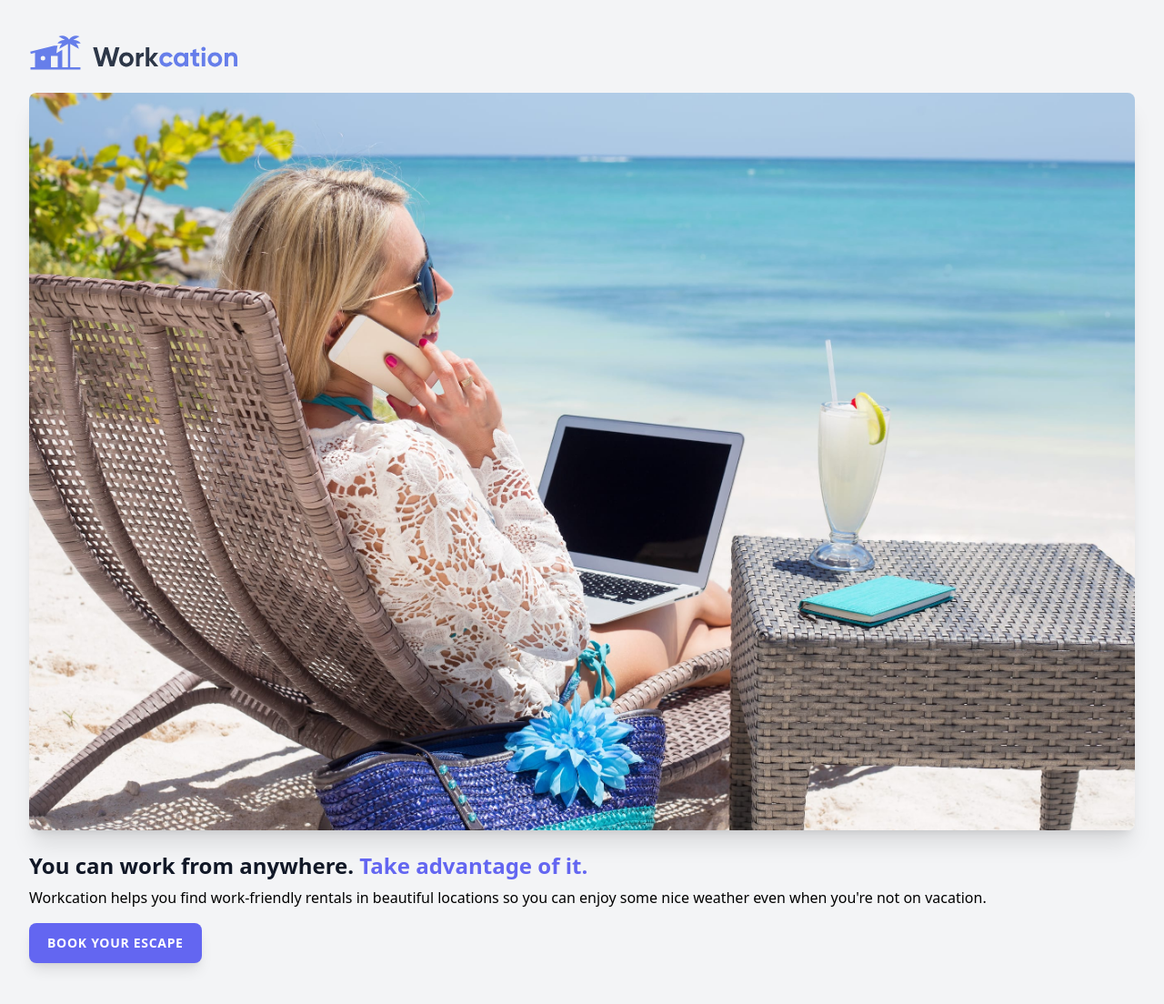
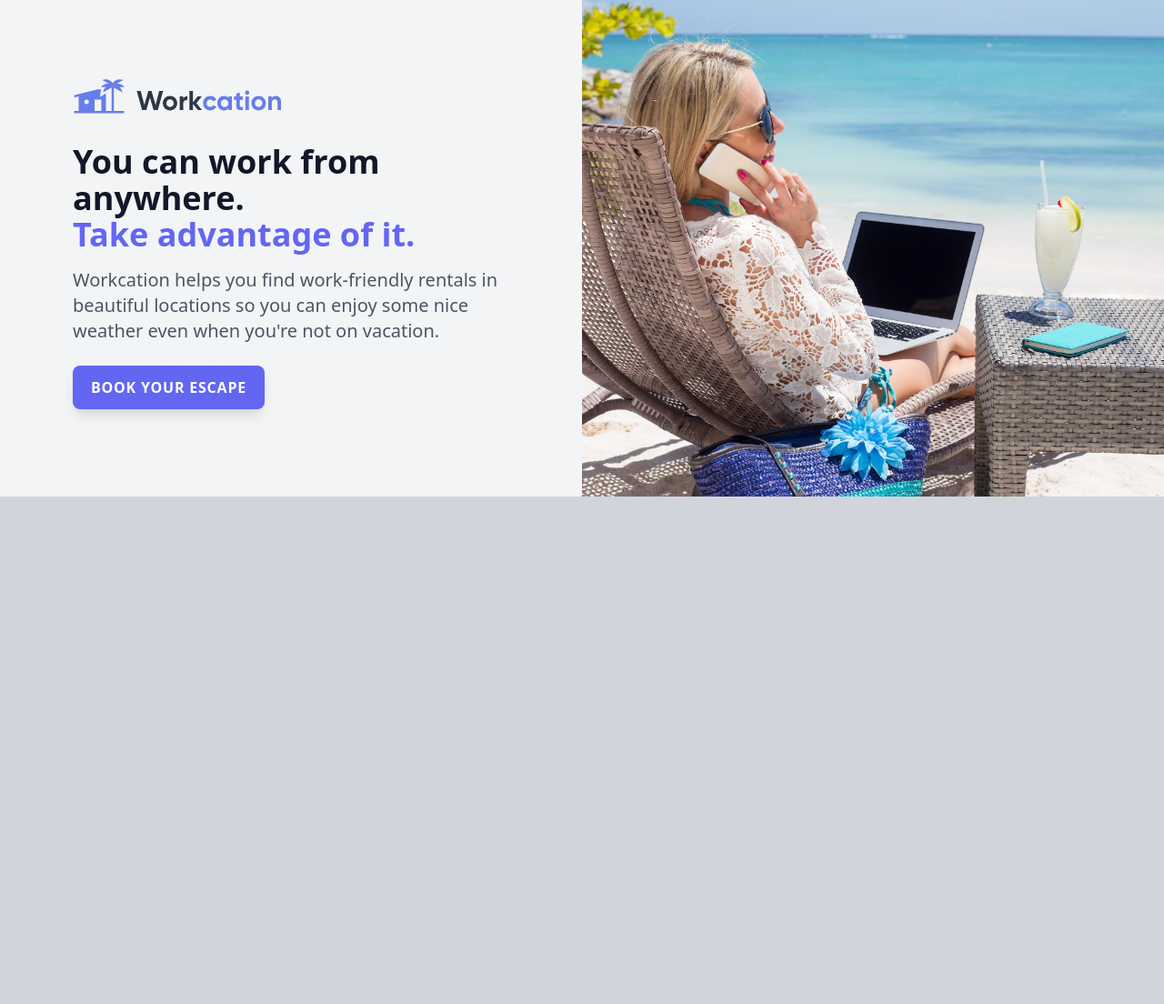
Before and after one commit to jenieg/workcation, a website: page public/index.html in a window 1280 px wide. Shown: the part 10-1114 px from the top of the page at 91% size. After the commit the page ends 800 px from the top, so only its background shows below. Drawn offline with Linux system fonts and the light colour scheme.

Commit message:
responsive design

```diff
--- a/package.json
+++ b/package.json
@@ -13,5 +13,9 @@
     "autoprefixer": "^10.4.20",
     "postcss-cli": "^11.0.0",
     "tailwindcss": "^3.4.13"
+  },
+  "devDependencies": {
+    "prettier": "^3.3.3",
+    "prettier-plugin-tailwindcss": "^0.6.8"
   }
 }
--- a/public/index.html
+++ b/public/index.html
@@ -1,21 +1,48 @@
 <!DOCTYPE html>
 <html lang="en">
-<head>
-    <meta charset="UTF-8">
-    <meta name="viewport" content="width=device-width, initial-scale=1.0">
-    <title>Workcation</title>
-    <link rel="stylesheet" href="./build/tailwind.css">
-</head>
-<body class="bg-gray-100">
-    <div class="px-8 py-12">
-        <img class="h-10" src="./img/logo.svg" alt="Workcation">
-        <img class="mt-6 rounded-lg shadow-xl" src="./img/beach-work.jpg" alt="Women workcationing on the beach.">
-        <h1 class="mt-6 text-2xl font-bold text-gray-900 leading-tight">You can work from anywhere.
-            <span class="text-indigo-500">Take advantage of it.</span></h1>
-        <p class="mt-2">Workcation helps you find work-friendly rentals in beautiful locations so you can enjoy some nice weather even when you're not on vacation.</p>
-        <div class="mt-4">
-            <a href="#" class="inline-block px-5 py-3 rounded-lg shadow-lg bg-indigo-500 text-sm text-white uppercase tracking-wider font-semibold">Book your escape</a>
+    <head>
+        <meta charset="UTF-8" />
+        <meta name="viewport" content="width=device-width, initial-scale=1.0" />
+        <title>Workcation</title>
+        <link rel="stylesheet" href="./build/tailwind.css" />
+    </head>
+    <body class="bg-gray-300">
+        <div class="bg-gray-100 flex">
+            <div class="px-8 py-12 max-w-md mx-auto sm:max-w-xl lg:max-w-full lg:w-1/2 lg:py-24 lg:px-12">
+                <div class="xl:max-w-lg xl:ml-auto">
+                    <img class="h-10" src="./img/logo.svg" alt="Workcation" />
+                    <img
+                        class="mt-6 rounded-lg shadow-xl sm:mt-8 sm:h-64 sm:w-full sm:object-cover sm:object-cente lg:hidden"
+                        src="./img/beach-work.jpg"
+                        alt="Women workcationing on the beach."
+                    />
+                    <h1
+                        class="mt-6 text-2xl font-bold text-gray-900 leading-tight sm:text-4xl sm:mt-8 lg:text-3xl xl:text-4xl"
+                    >
+                        You can work from anywhere.
+                        <br class="hidden lg:inline"><span class="text-indigo-500"> Take advantage of it.</span>
+                    </h1>
+                    <p class="mt-2 text-gray-600 sm:mt-4 sm:text-xl">
+                        Workcation helps you find work-friendly rentals in beautiful
+                        locations so you can enjoy some nice weather even when you're
+                        not on vacation.
+                    </p>
+                    <div class="mt-4 sm:mt-6">
+                        <a
+                            href="#"
+                            class="inline-block px-5 py-3 rounded-lg shadow-lg bg-indigo-500 text-sm text-white uppercase tracking-wider font-semibold sm:text-base"
+                            >Book your escape</a
+                        >
+                    </div>
+                </div>
+            </div>
+            <div class="hidden lg:block lg:w-1/2 lg:relative">
+                <img
+                    class="absolute inset-0 h-full w-full object-cover object-center"
+                    src="./img/beach-work.jpg"
+                    alt="Women workcationing on the beach."
+                />
+            </div>
         </div>
-    </div>
-</body>
+    </body>
 </html>
```
Also changed, not shown: public/build/tailwind.css, 1 other file.
